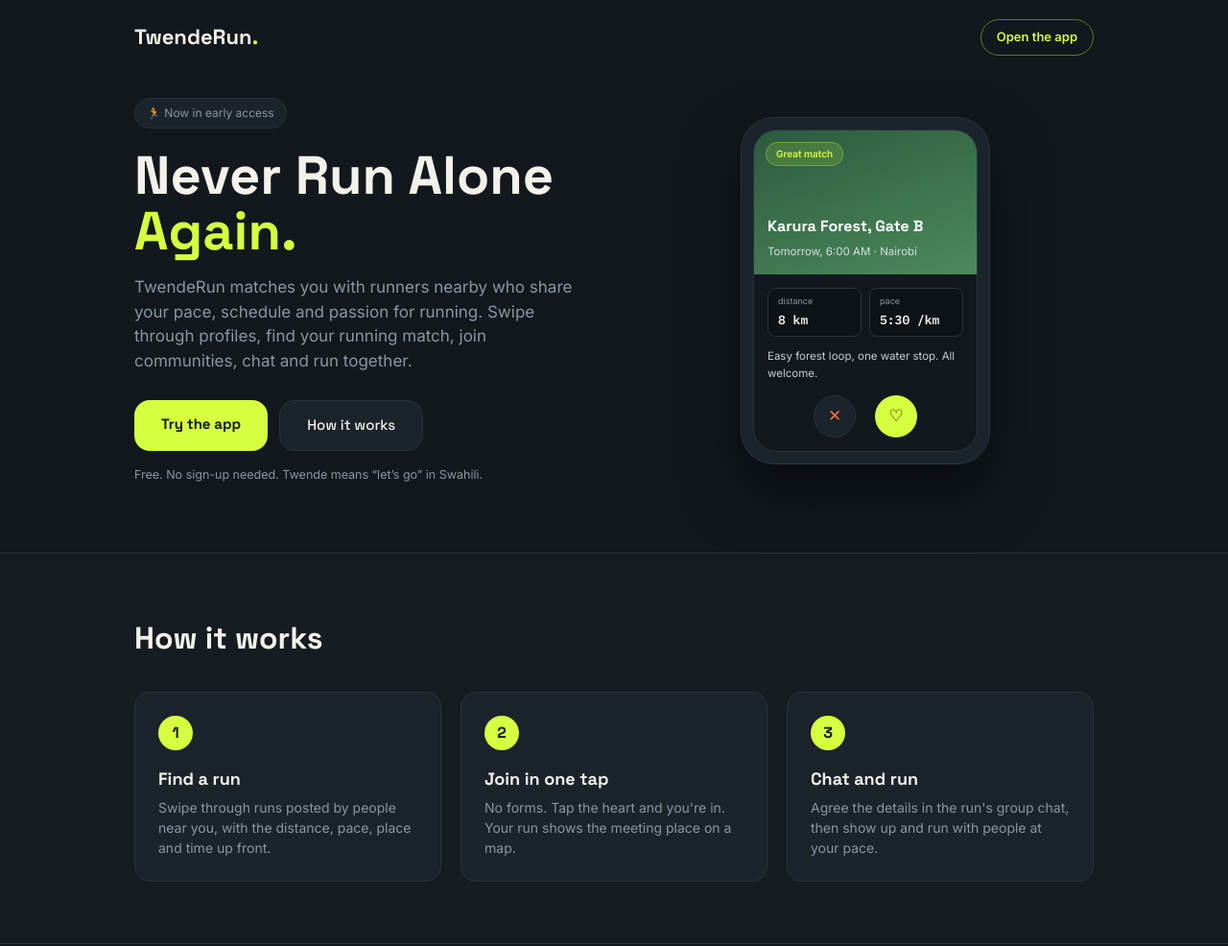
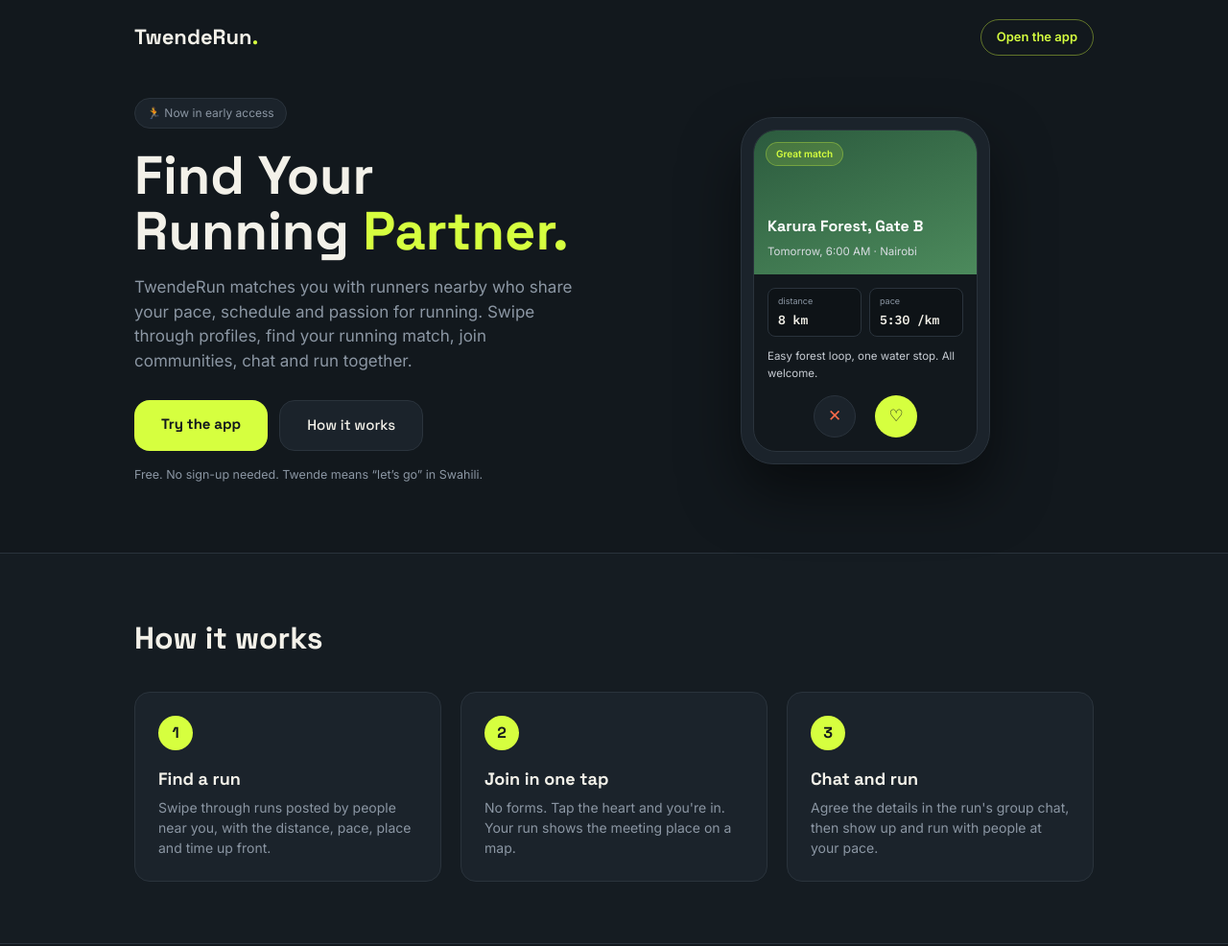
Before and after one commit to kevinoloome/pacer-site, a plain HTML site: page index.html in a window 1280 px wide. Shown: the top 986 px of the page at 96% size. Drawn offline with Linux system fonts and the light colour scheme.

Commit message:
Update index.html

```diff
--- a/index.html
+++ b/index.html
@@ -3,9 +3,9 @@
 <head>
 <meta charset="utf-8">
 <meta name="viewport" content="width=device-width, initial-scale=1">
-<title>TwendeRun. Never Run Alone Again.</title>
+<title>TwendeRun. Find Your Running Partner.</title>
 <meta name="description" content="TwendeRun matches you with runners nearby who share your pace, schedule and passion for running. Swipe through profiles, find your running match, join communities, chat and run together.">
-<meta property="og:title" content="TwendeRun. Never Run Alone Again.">
+<meta property="og:title" content="TwendeRun. Find Your Running Partner.">
 <meta property="og:description" content="TwendeRun matches you with runners nearby who share your pace, schedule and passion for running. Swipe, join, chat and run together.">
 <meta property="og:type" content="website">
 <meta property="og:image" content="https://YOUR-SITE-ADDRESS/og.png">
@@ -82,7 +82,7 @@
   <div class="hero">
     <div>
       <div class="tag">🏃 Now in early access</div>
-      <h1>Never Run Alone <em>Again.</em></h1>
+      <h1>Find Your Running <em>Partner.</em></h1>
       <p class="lead">TwendeRun matches you with runners nearby who share your pace, schedule and passion for running. Swipe through profiles, find your running match, join communities, chat and run together.</p>
       <div class="row">
         <a class="btn primary" href="https://pacer-run-phi.vercel.app/">Try the app</a>
```
